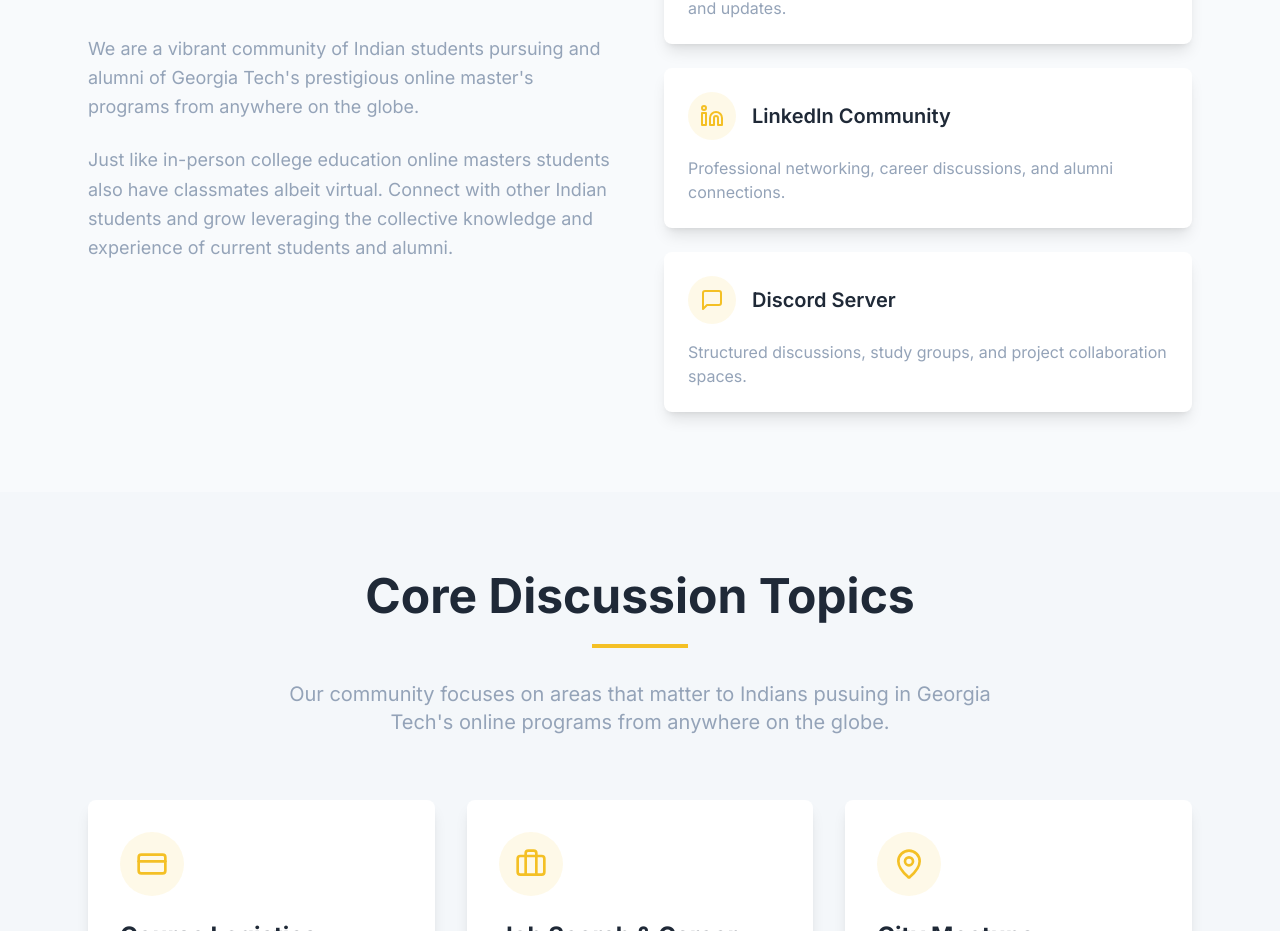
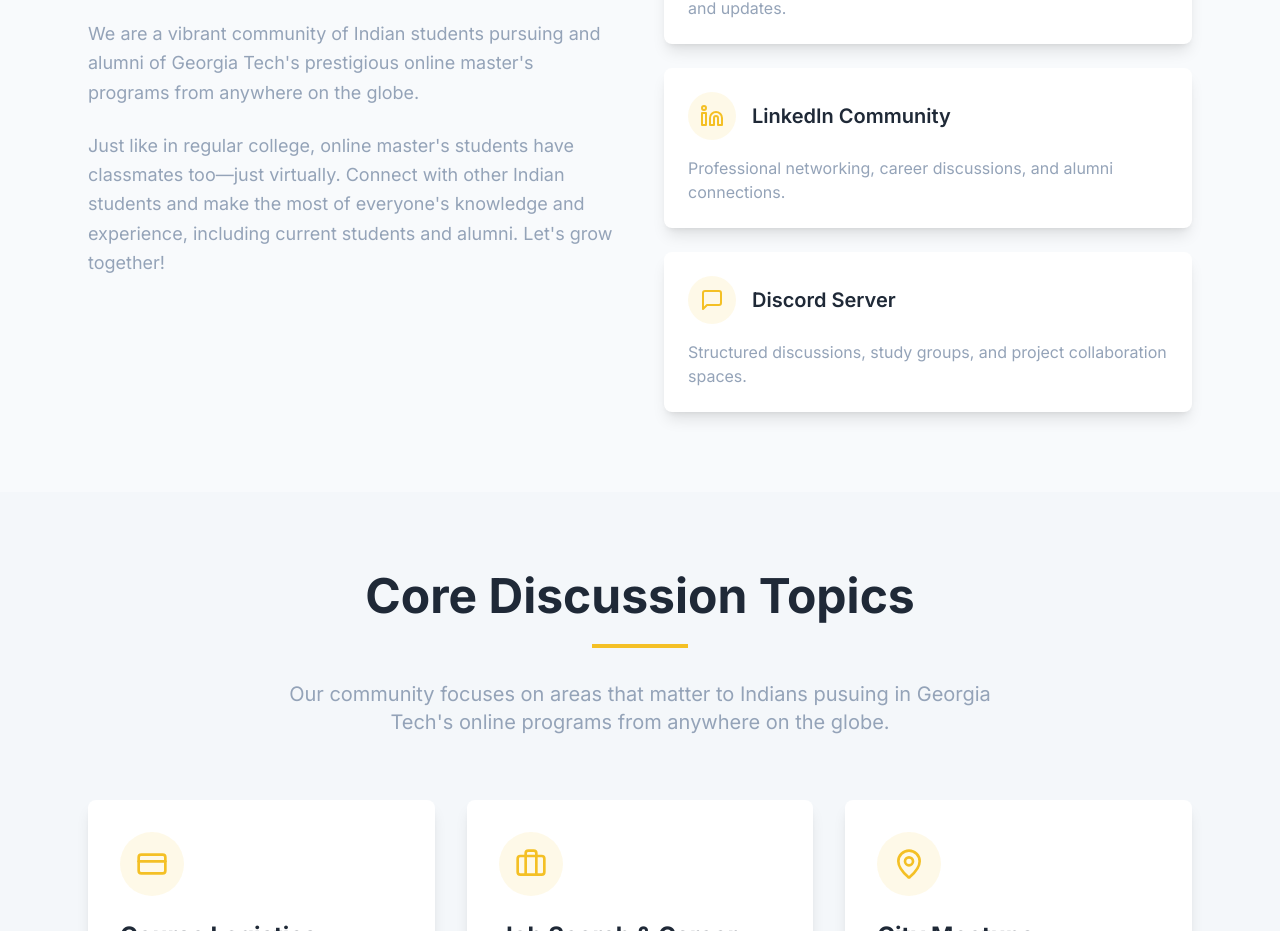
Before and after one commit to gatechindian/gatechindian.github.io, a Next.js app: page / in a window 1280 px wide. Shown: the part 1136-2067 px from the top of the page. Built offline with nearby package versions, Linux system fonts and the light colour scheme.

Commit message:
content update

```diff
--- a/components/about-section.tsx
+++ b/components/about-section.tsx
@@ -44,8 +44,9 @@ export function AboutSection() {
               </p>
 
               <p className="text-lg text-muted-foreground leading-relaxed">
-                Just like in-person college education online masters students also have classmates albeit virtual.
-                Connect with other Indian students and grow leveraging the collective knowledge and experience of current students and alumni.
+              Just like in regular college, online master's students have classmates too—just virtually.
+              Connect with other Indian students and make the most of everyone's knowledge and experience,
+              including current students and alumni. Let's grow together!
               </p>
             </div>
 
```
